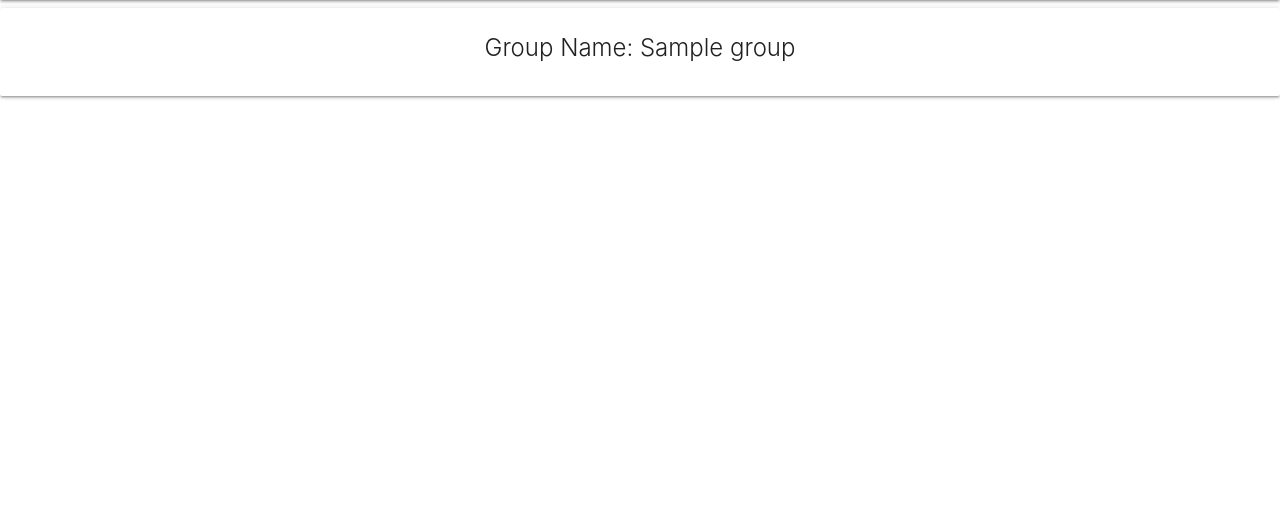
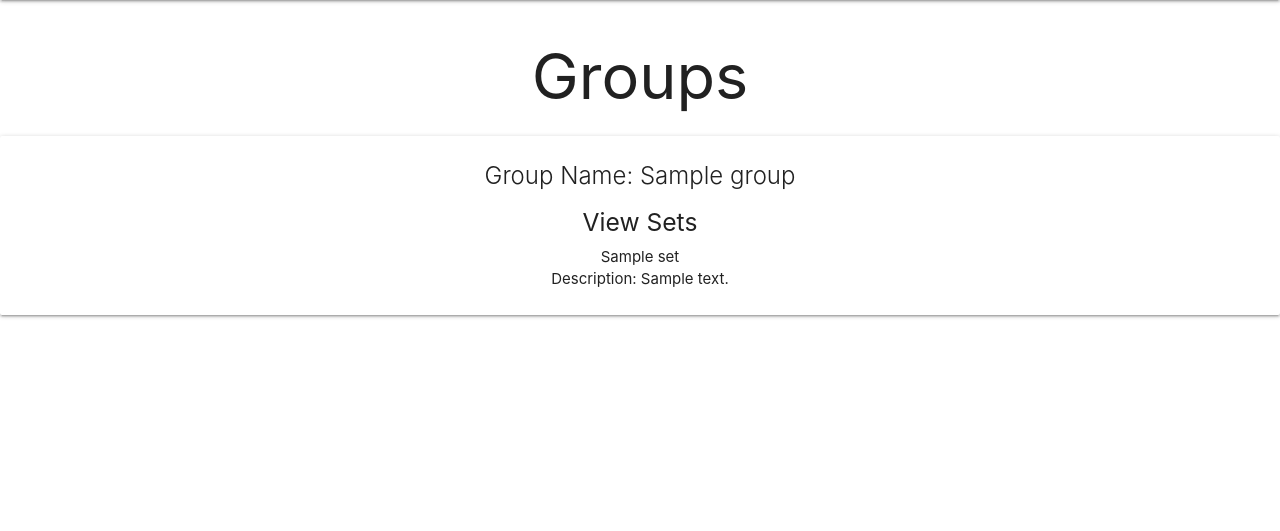
Before and after one commit to ursulacj/noted, a Django app: page /groups/ in a window 1280 px wide. Shown: the part 64-595 px from the top of the page. Run offline with Django 3.2, Linux system fonts and the light colour scheme; tables that the repository leaves empty hold one stand-in row (values such as "Sample post"); some libraries are stand-ins or nearby versions.

Commit message:
shows the sets for the group. Handles when no groups exists and when a group has not sets

```diff
--- a/main_app/templates/groups/index.html
+++ b/main_app/templates/groups/index.html
@@ -1,13 +1,27 @@
 {% extends 'base.html' %}
 {% block content %}
 
+<h1>Groups</h1>
+
 {% for group in groups %}
 
-        <div class="card">
-            <div class="card-content">
-                <span class="card-title">Group Name: {{ group.name }}</span>
-            </div>
-        </div>
-
+  <div class="card">
+      <div class="card-content">
+          <span class="card-title">Group Name: {{ group.name }}</span>
+          <h5>View Sets</h5>
+          {% for set in group.sets.all %}
+          <p>{{ set.name }}</p>
+          <p>Description: {{ set.description }}</p>
+          {% empty %}
+          <p>No sets currently in this group</p>
+          {% endfor %}
+      </div>
+  </div>
+  {% empty %}
+  <div class="card">
+      <div class="card-content">
+          <span class="card-title">It's a bit empty here</span>
+      </div>
+  </div>
 {% endfor %}
 {% endblock %}
```
